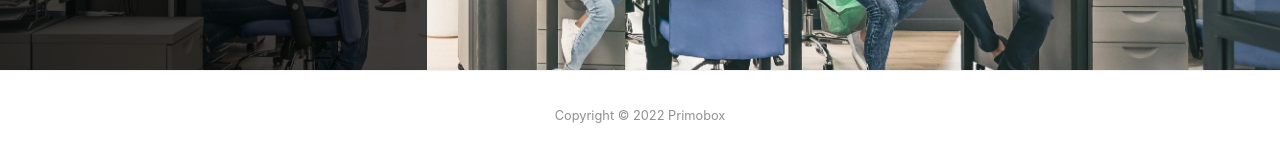
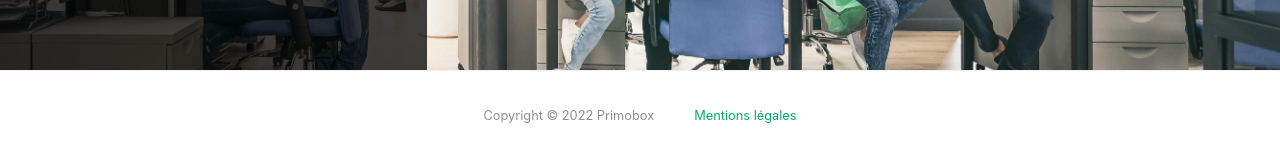
Before and after one commit to Primobox/primobox.github.io, a Jekyll site: the page built from index.html, in a window 1280 px wide and 1400 px high, scrolled down 97 px. Shown: the part 1238-1397 px from the top of the window. Built offline with Jekyll 4.4.1, drawn with Linux system fonts in a browser that asks for light colours; nearby versions of some CDN libraries; the list of posts is cut into pages by our own code.

Commit message:
Ajout du lien de mentions légales

```diff
--- a/_layouts/default.html
+++ b/_layouts/default.html
@@ -145,7 +145,8 @@
     <div class="container">
         <div class="row">
             <div class="col-md-12 col-sm-12 text-center footer-content">
-                Copyright © {{ site.time | date: "%Y" }} Primobox
+                <div>Copyright © {{ site.time | date: "%Y" }} Primobox</div>
+                <div><a href="https://www.primobox.com/mentions-legales/" target="_blank">Mentions l&eacute;gales</a></div>
             </div>
         </div>
     </div>
--- a/assets/css/screen.css
+++ b/assets/css/screen.css
@@ -960,4 +960,16 @@ iframe {
 
 .footer-content {
     padding-top: 20px;
+    display: flex;
+    flex-direction: row;
+    justify-content: center;
+    gap: 40px;
+    white-space: nowrap;
 }
+
+@media (max-width: 300px) {
+    .footer-content {
+        flex-direction: column;
+        gap: 10px;
+    }
+}
```
Also changed, not shown: 11 other files.
